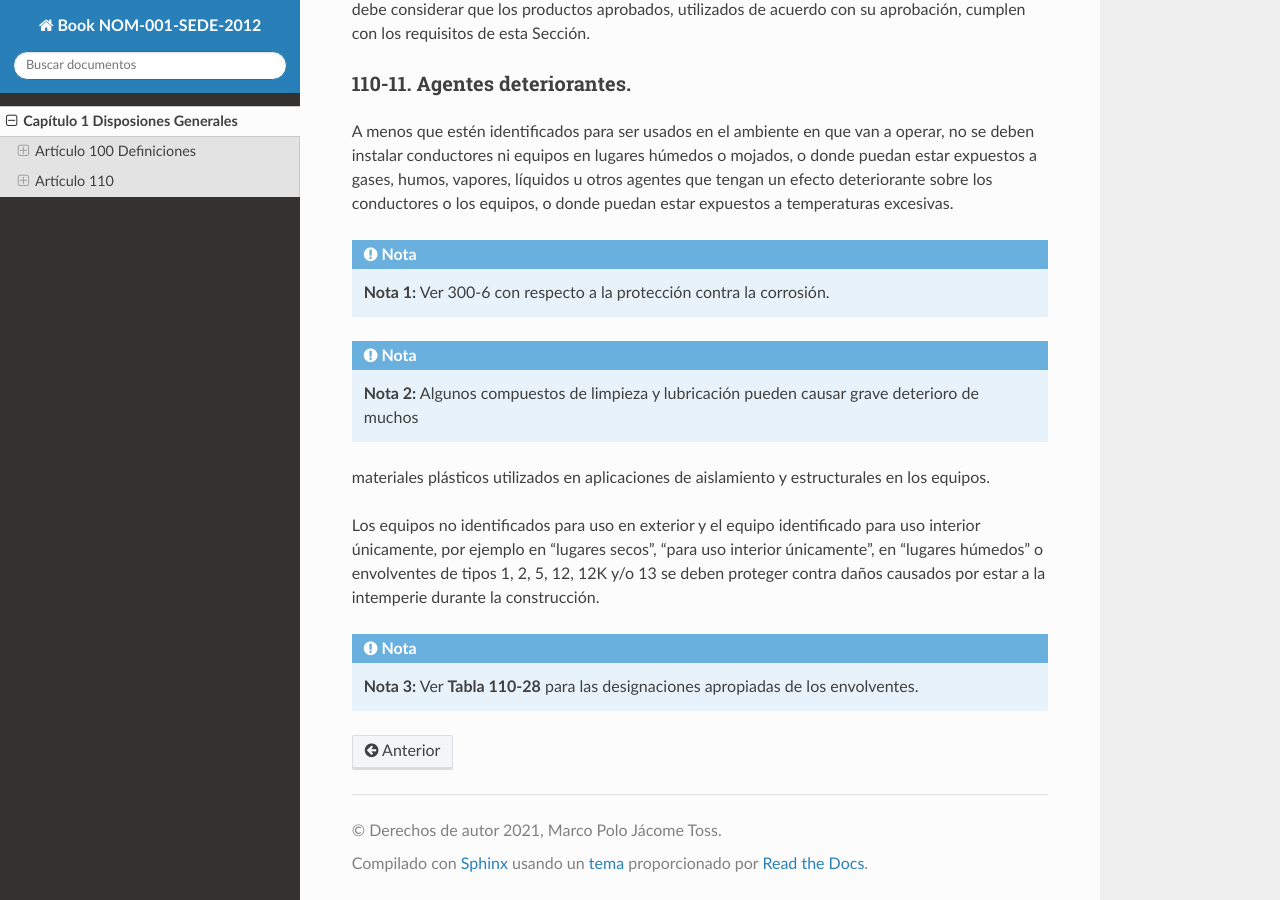
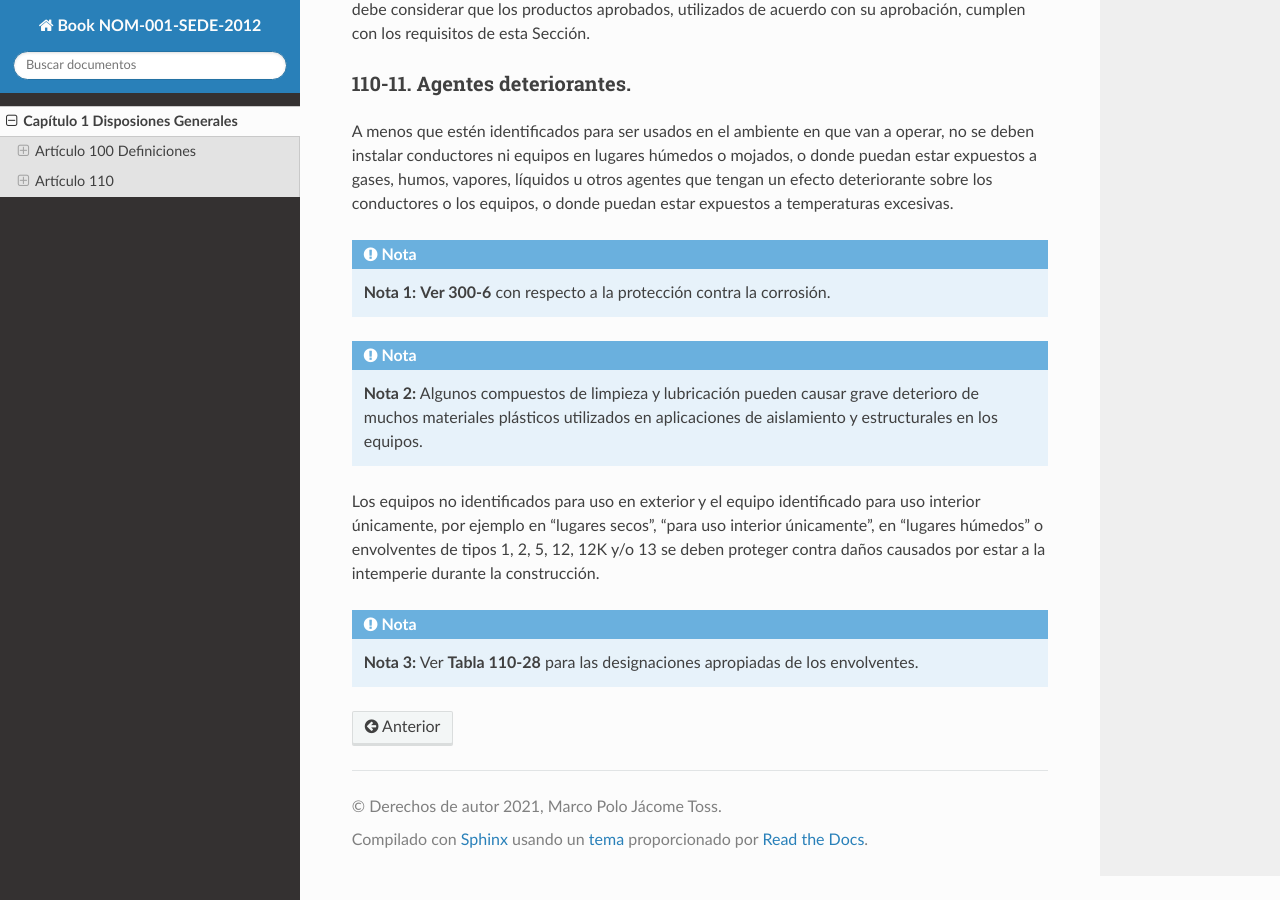
Before and after one commit to jacometoss/Book-NOM-001-SEDE-2012, a Sphinx documentation site: the page built from docs/100/index.rst, in a window 1280 px wide and 900 px high, scrolled down 17796 px. Built offline with Sphinx 7.4.7 and the Read the Docs theme 2.0.0, drawn with Linux system fonts in a browser that asks for light colours.

Commit message:
Add files via upload

```diff
--- a/docs/100/index.rst
+++ b/docs/100/index.rst
@@ -394,11 +394,10 @@ Los dispositivos de protección contra sobrecorriente, la impedancia total, las
 A menos que estén identificados para ser usados en el ambiente en que van a operar, no se deben instalar conductores ni equipos en lugares húmedos o mojados, o donde puedan estar expuestos a gases, humos, vapores, líquidos u otros agentes que tengan un efecto deteriorante sobre los conductores o los equipos, o donde puedan estar expuestos a temperaturas excesivas.
 
 .. note::
-	**Nota 1:** Ver 300-6 con respecto a la protección contra la corrosión.
+	**Nota 1:** **Ver 300-6** con respecto a la protección contra la corrosión.
 
 .. note::
-	**Nota 2:** Algunos compuestos de limpieza y lubricación pueden causar grave deterioro de muchos
-materiales plásticos utilizados en aplicaciones de aislamiento y estructurales en los equipos.
+	**Nota 2:** Algunos compuestos de limpieza y lubricación pueden causar grave deterioro de muchos materiales plásticos utilizados en aplicaciones de aislamiento y estructurales en los equipos.
 
 Los equipos no identificados para uso en exterior y el equipo identificado para uso interior únicamente, por
 ejemplo en “lugares secos”, “para uso interior únicamente”, en “lugares húmedos” o envolventes de tipos 1, 2,
```
